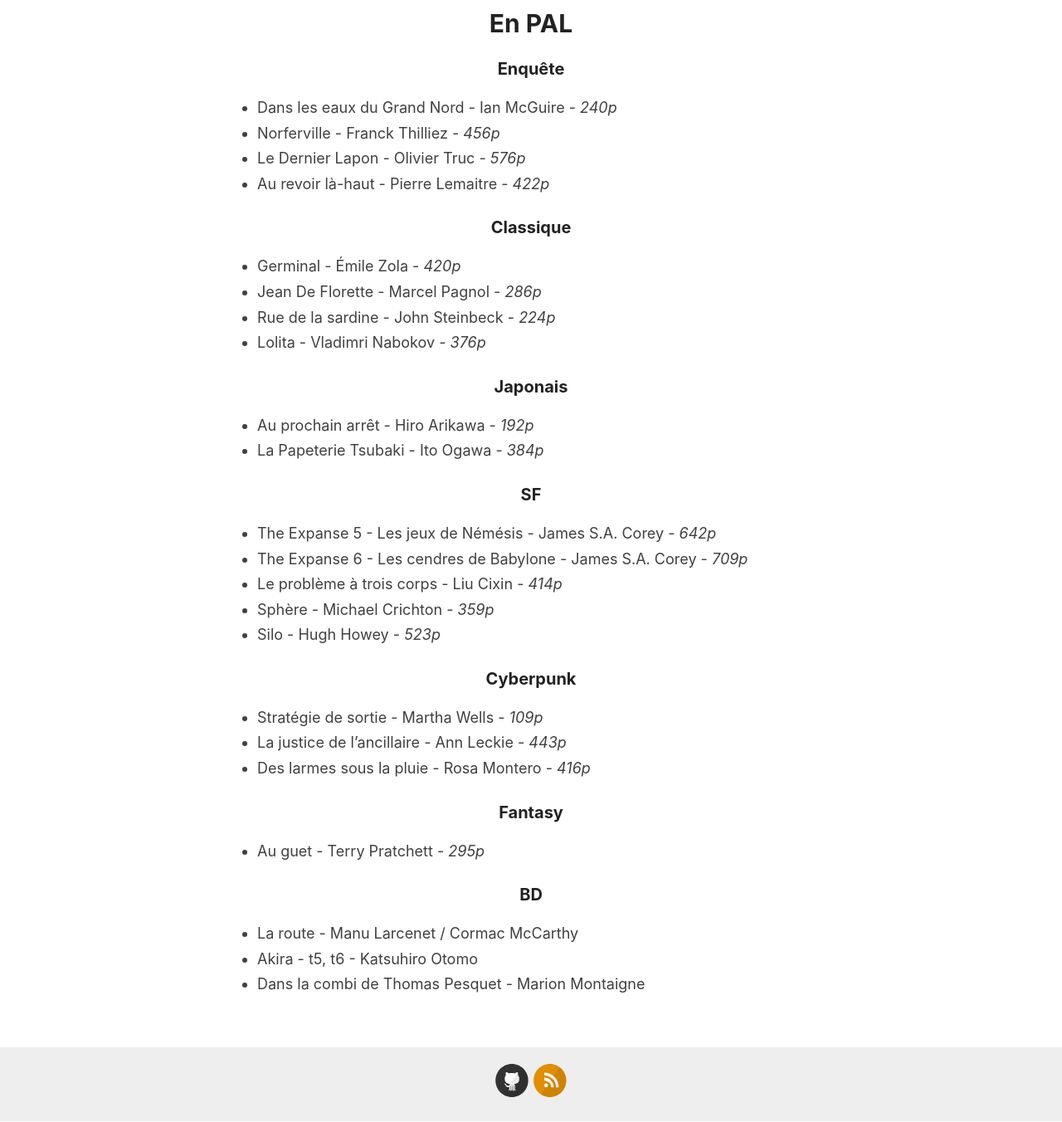
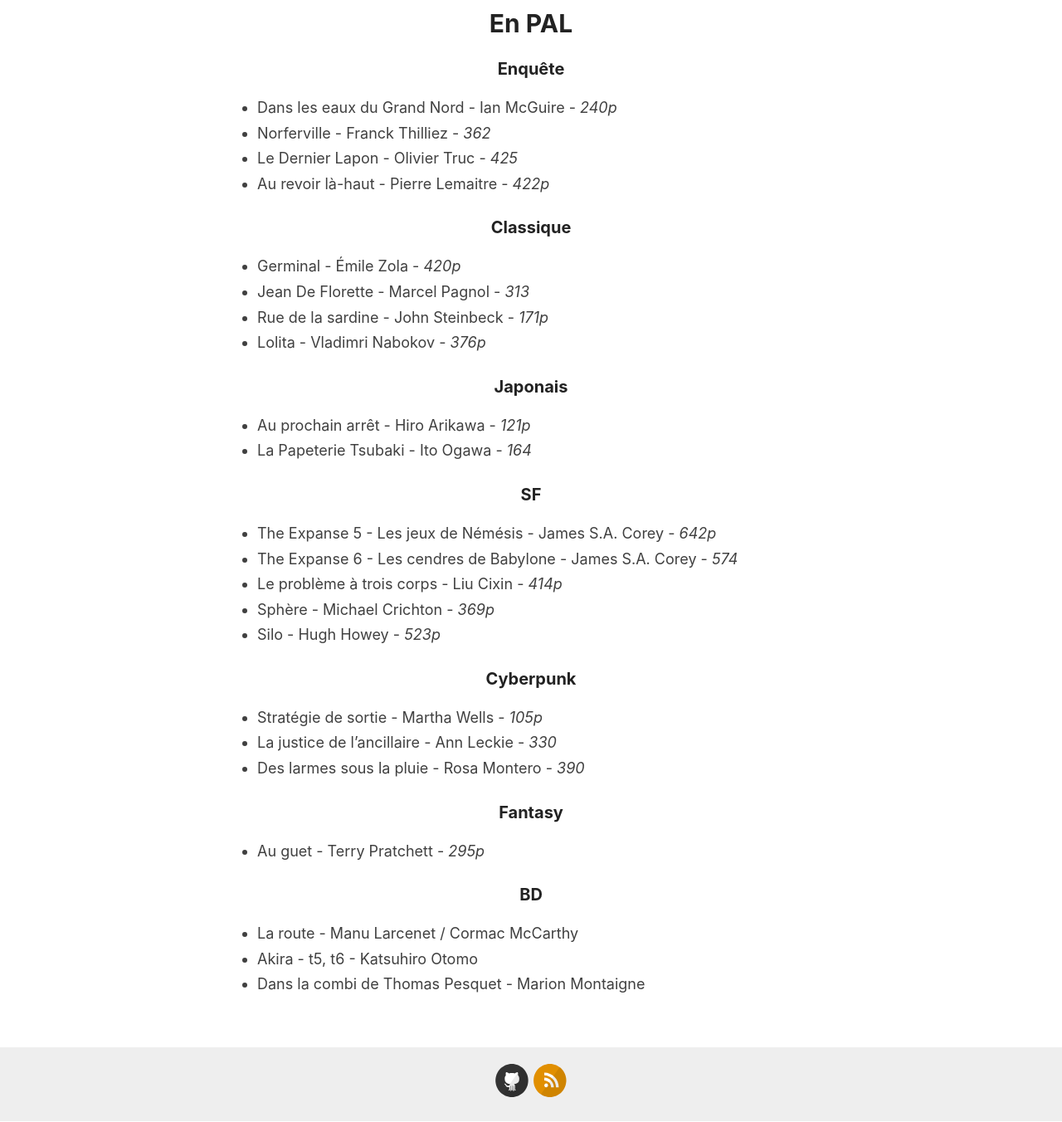
Before and after one commit to homeostasie/bouquins, a Jekyll site: the page built from _posts/2024-12-27-pal-2025.md, in a window 1280 px wide. Shown: the part 611-1963 px from the top of the page at 83% size. Built offline with Jekyll 4.4.1, drawn with Linux system fonts in a browser that asks for light colours.

Commit message:
maj nb de pages pour coller avec la liseuse

```diff
--- a/_posts/2024-12-27-pal-2025.md
+++ b/_posts/2024-12-27-pal-2025.md
@@ -12,35 +12,35 @@
 ### Enquête
 
 - Dans les eaux du Grand Nord - Ian McGuire - *240p*
-- Norferville - Franck Thilliez - *456p*
-- Le Dernier Lapon - Olivier Truc - *576p*
+- Norferville - Franck Thilliez - *362*
+- Le Dernier Lapon - Olivier Truc - *425*
 - Au revoir là-haut - Pierre Lemaitre - *422p*
 
 ### Classique
 
 - Germinal - Émile Zola - *420p*
-- Jean De Florette - Marcel Pagnol - *286p*
-- Rue de la sardine - John Steinbeck - *224p*
+- Jean De Florette - Marcel Pagnol - *313*
+- Rue de la sardine - John Steinbeck - *171p*
 - Lolita - Vladimri Nabokov - *376p*
 
 ### Japonais
 
-- Au prochain arrêt - Hiro Arikawa - *192p*
-- La Papeterie Tsubaki - Ito Ogawa - *384p*
+- Au prochain arrêt - Hiro Arikawa - *121p*
+- La Papeterie Tsubaki - Ito Ogawa - *164*
 
 ### SF
 
 - The Expanse 5 - Les jeux de Némésis - James S.A. Corey - *642p*
-- The Expanse 6 - Les cendres de Babylone - James S.A. Corey - *709p*
+- The Expanse 6 - Les cendres de Babylone - James S.A. Corey - *574*
 - Le problème à trois corps - Liu Cixin - *414p*
-- Sphère - Michael Crichton - *359p*
+- Sphère - Michael Crichton - *369p*
 - Silo - Hugh Howey - *523p*
 
 ### Cyberpunk
 
-- Stratégie de sortie - Martha Wells - *109p*
-- La justice de l'ancillaire - Ann Leckie - *443p*
-- Des larmes sous la pluie - Rosa Montero - *416p*
+- Stratégie de sortie - Martha Wells - *105p*
+- La justice de l'ancillaire - Ann Leckie - *330*
+- Des larmes sous la pluie - Rosa Montero - *390*
 
 ### Fantasy
 
```
